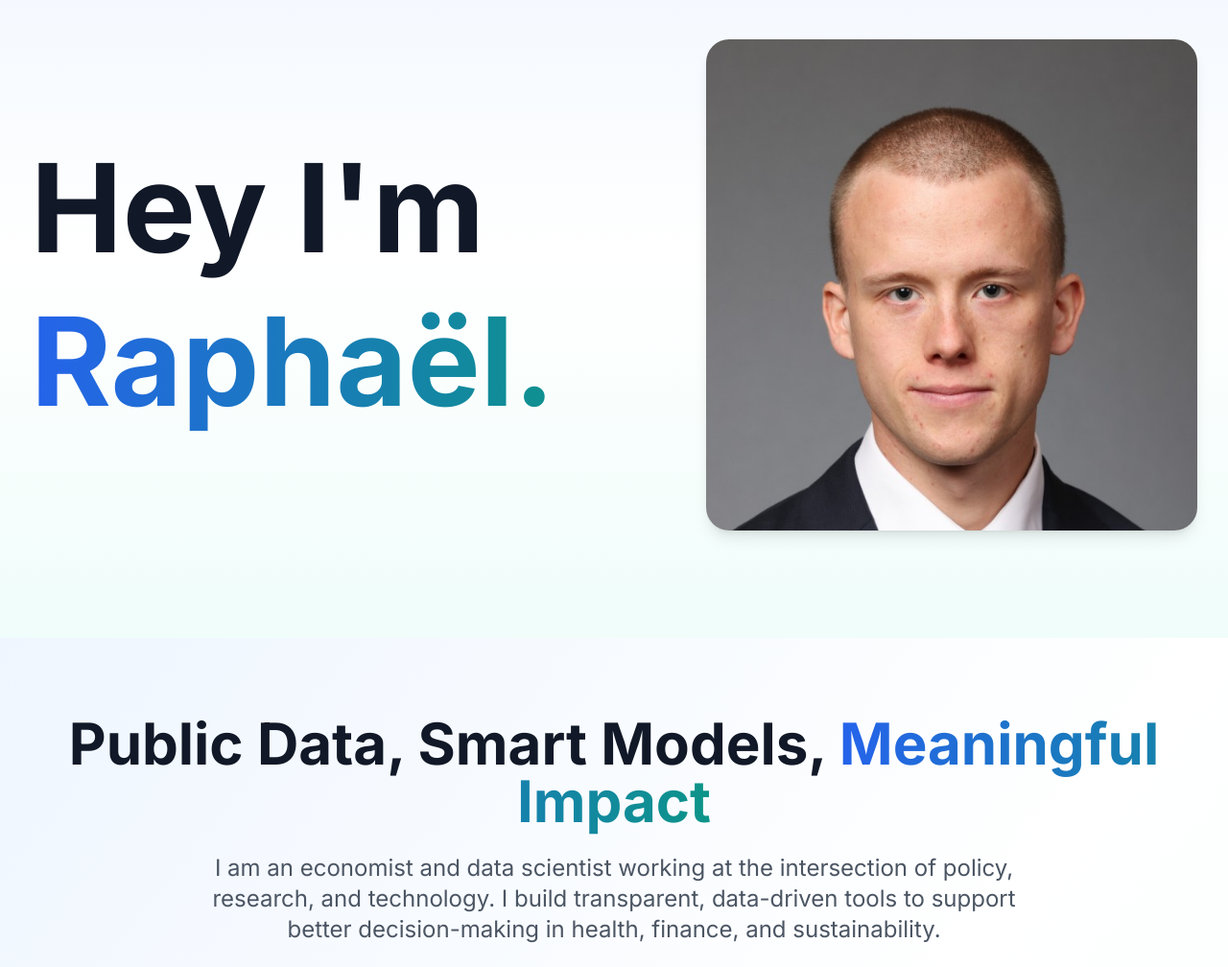
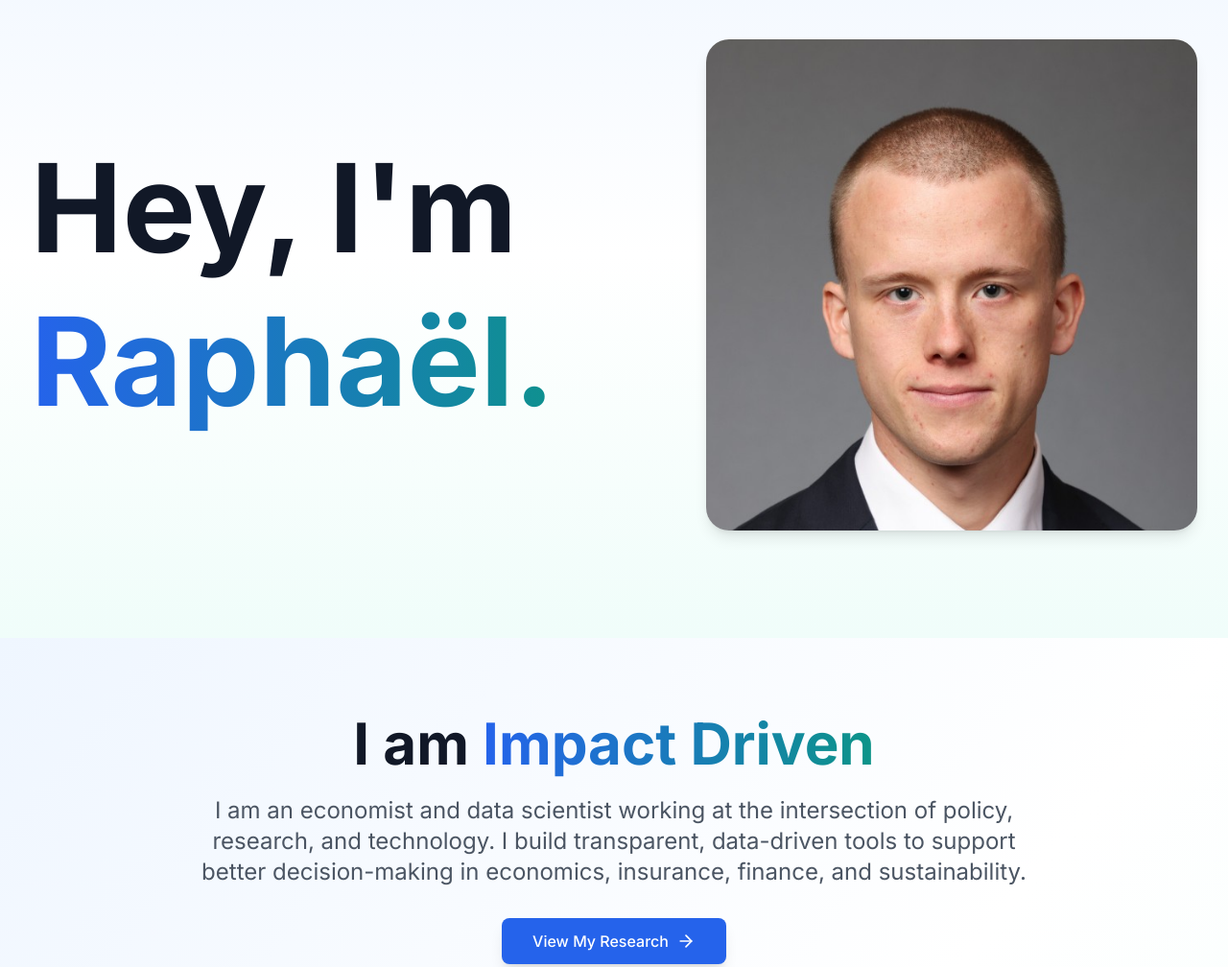
Before and after one commit to Radzuweit-Analyse/radzuweit-analyse.github.io, an Astro site: page / in a window 1280 px wide. Shown: the part 200-1208 px from the top of the page at 96% size. Built offline with nearby package versions, Linux system fonts and the light colour scheme; Astro itself is replaced by a stand-in of ours.

Commit message:
Update index.astro

```diff
--- a/src/pages/index.astro
+++ b/src/pages/index.astro
@@ -32,7 +32,7 @@ const latestNews = news
     <section class="min-h-screen bg-gradient-to-b from-primary-50 via-white to-secondary-50 dark:from-gray-900 dark:via-gray-900 dark:to-gray-800 pt-16 flex items-center">
       <div class="max-w-7xl mx-auto px-4 sm:px-6 lg:px-8 flex items-center justify-between gap-12 w-full my-16">
         <h1 class="flex-1 text-left text-[clamp(3rem,10vw,12rem)] font-bold leading-tight text-gray-900 dark:text-gray-100">
-          <span class="block">Hey <span class="block sm:inline">I'm</span></span>
+          <span class="block">Hey, <span class="block sm:inline">I'm</span></span>
           <span class="block bg-gradient-to-r from-primary-600 to-secondary-600 bg-clip-text text-transparent">Raphaël.</span>
         </h1>
         <div class="flex-1 flex justify-end">
@@ -46,13 +46,13 @@ const latestNews = news
       <div class="max-w-7xl mx-auto px-4 sm:px-6 lg:px-8">
         <div class="text-center">
           <h1 class="text-4xl md:text-6xl font-bold text-gray-900 dark:text-gray-100 mb-6">
-            Public Data, Smart Models,
+            I am
             <span class="bg-gradient-to-r from-primary-600 to-secondary-600 bg-clip-text text-transparent">
-              Meaningful Impact
+              Impact Driven
             </span>
           </h1>
           <p class="text-xl md:text-2xl text-gray-600 dark:text-gray-300 mb-8 max-w-4xl mx-auto leading-relaxed">
-            I am an economist and data scientist working at the intersection of policy, research, and technology. I build transparent, data-driven tools to support better decision-making in health, finance, and sustainability.
+            I am an economist and data scientist working at the intersection of policy, research, and technology. I build transparent, data-driven tools to support better decision-making in economics, insurance, finance, and sustainability.
           </p>
           <div class="flex flex-col sm:flex-row gap-4 justify-center">
             <a href="/articles" class="inline-flex items-center px-8 py-3 bg-primary-600 text-white font-medium rounded-lg hover:bg-primary-700 transition-colors shadow-lg hover:shadow-xl">
```
